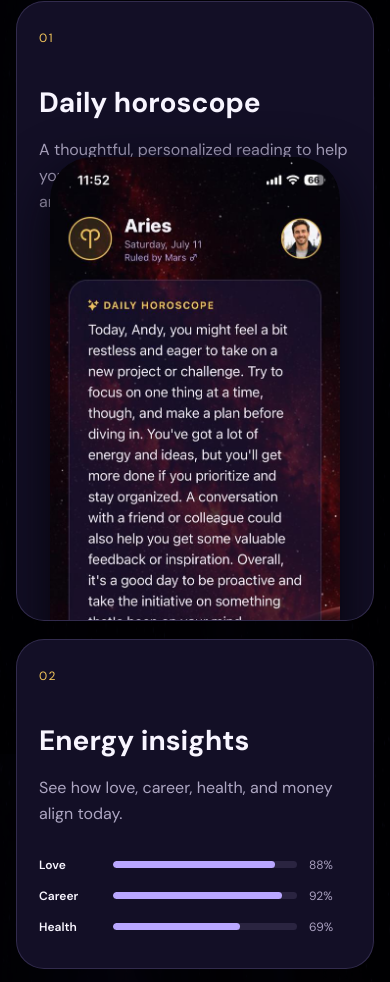
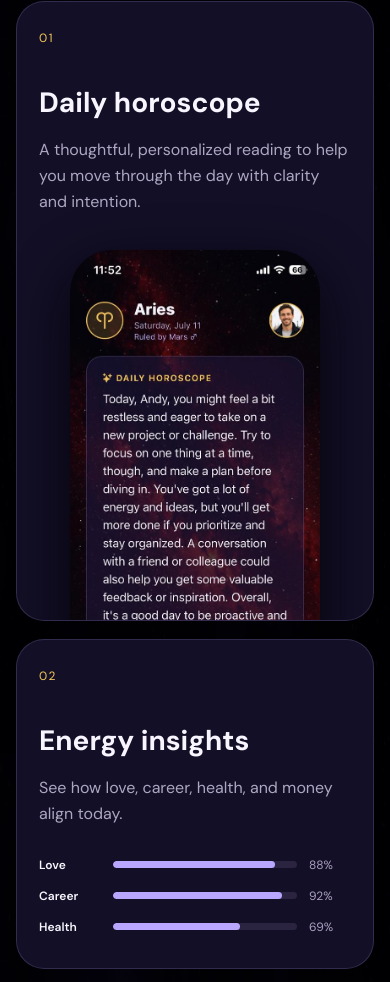
Before and after one commit to adydxb/astrodaily, a React (Vite) app: page / in a window 390 px wide. Shown: the part 1778-2760 px from the top of the page. Built offline with nearby package versions, Linux system fonts and the light colour scheme; a web font is replaced by a local one.

Commit message:
Update AstroDaily styles and asset paths

```diff
--- a/src/badges.css
+++ b/src/badges.css
@@ -42,6 +42,14 @@
 }
 
 @media (max-width: 800px) {
+  .feature-large img {
+    width: 250px;
+    height: 500px;
+    bottom: -130px;
+    object-fit: cover;
+    object-position: top;
+  }
+
   .store-badges {
     margin-inline: auto;
     gap: 10px;
```
